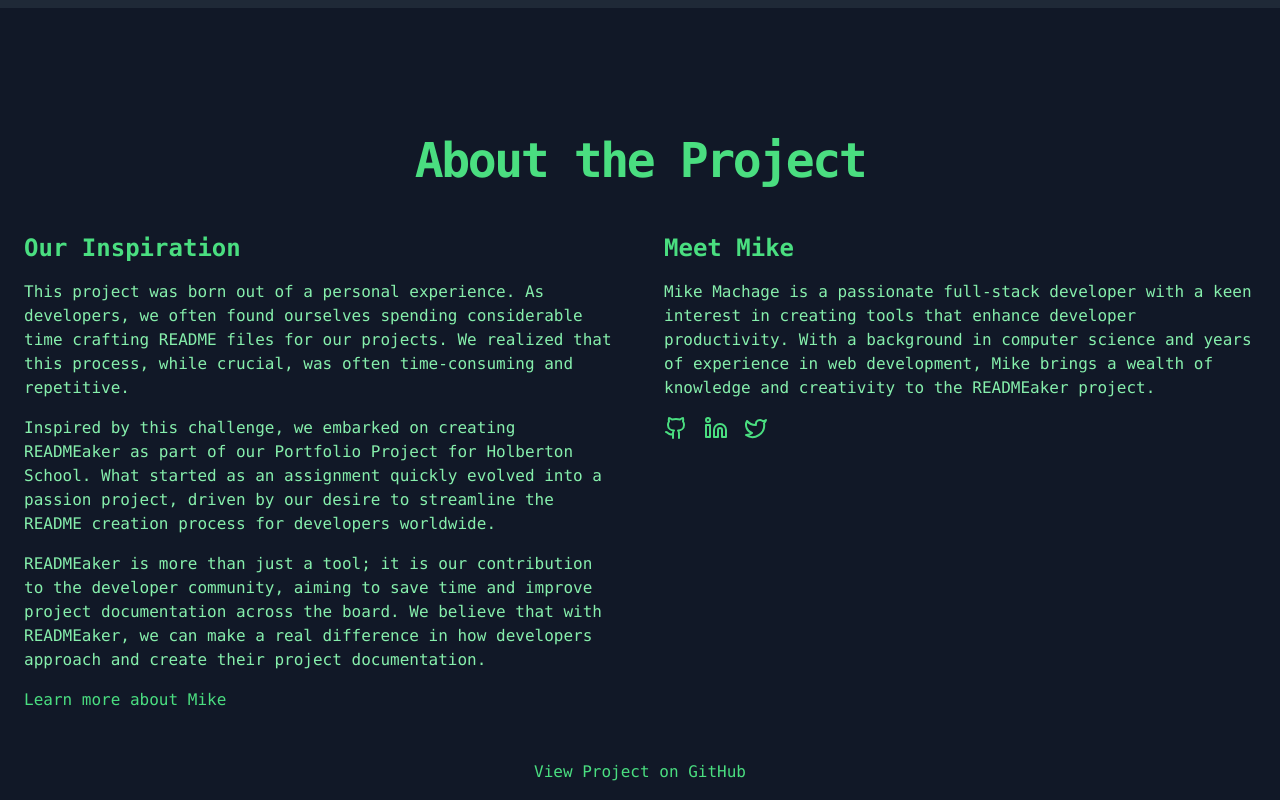
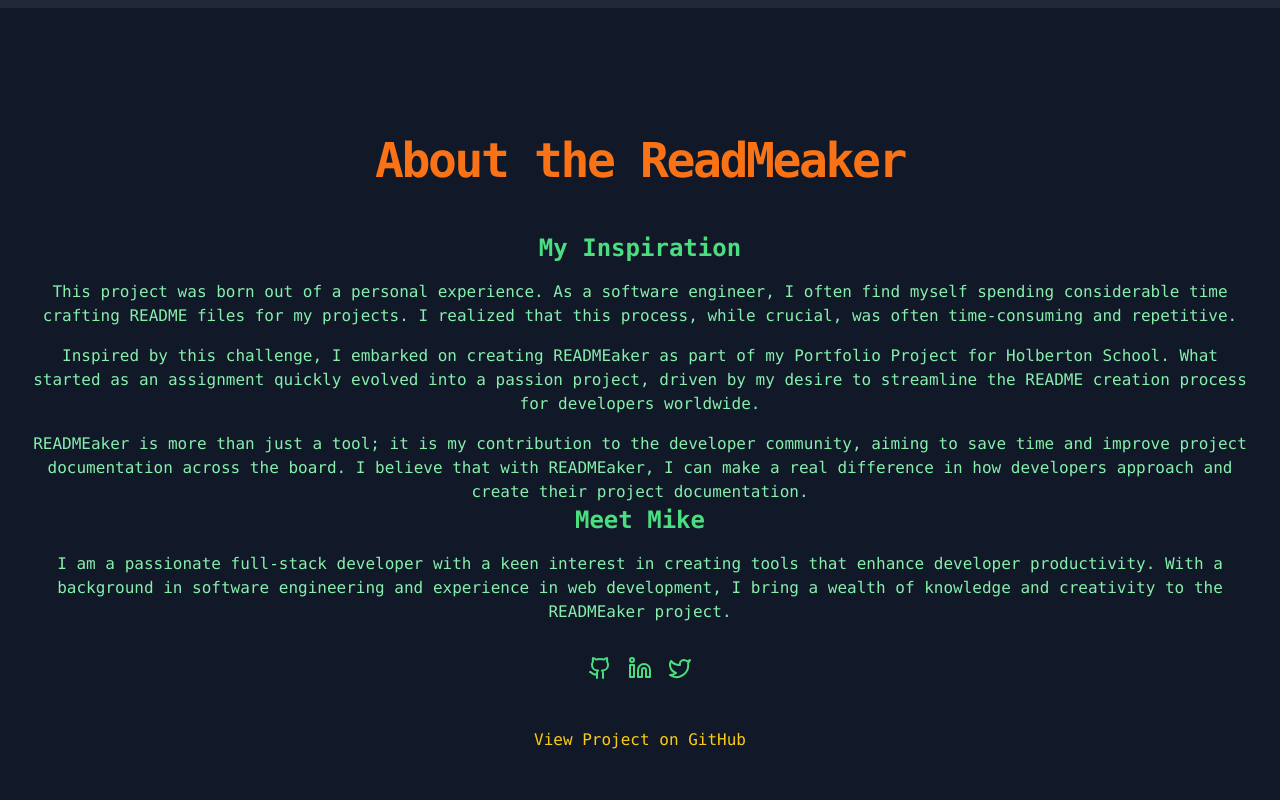
Before and after one commit to machage9603/ReadMeaker, a Next.js app: page / in a window 1280 px wide. Shown: the part 1640-2440 px from the top of the page. Built offline with nearby package versions, Linux system fonts and the light colour scheme.

Commit message:
final commit

```diff
--- a/app/page.tsx
+++ b/app/page.tsx
@@ -227,8 +227,8 @@ export default function LandingPage() {
 
         <FadeInWhenVisible>
           <section id="features" className="w-full py-12 md:py-24 lg:py-32 bg-gray-800">
-            <div className="container px-4 md:px-6">
-              <h2 className="text-3xl font-bold tracking-tighter sm:text-4xl md:text-5xl text-center mb-12 text-green-400">
+            <div className="container px-4 md:px-6 flex flex-col items-center text-center">
+              <h2 className="text-3xl font-bold tracking-tighter sm:text-4xl md:text-5xl text-center mb-12 text-orange-600">
                 Key Features
               </h2>
               <FeatureCarousel features={features} />
@@ -238,47 +238,35 @@ export default function LandingPage() {
 
         <FadeInWhenVisible>
           <section id="about" className="w-full py-12 md:py-24 lg:py-32 bg-gray-900">
-            <div className="container px-4 md:px-6">
-              <h2 className="text-3xl font-bold tracking-tighter sm:text-4xl md:text-5xl text-center mb-12 text-green-400">
-                About the Project
+            <div className="container px-4 md:px-6 flex flex-col items-center text-center">
+              <h2 className="text-3xl font-bold tracking-tighter sm:text-4xl md:text-5xl mb-12 text-orange-500">
+                About the ReadMeaker
               </h2>
-              <div className="grid gap-12 lg:grid-cols-2">
-                <div className="text-center lg:text-left">
-                  <h3 className="text-2xl font-bold mb-4 text-green-400">Our Inspiration</h3>
+              <div className="grid gap-12 lg:grid-cols-1 items-center justify-cente">
+                <div className="text-center lg:text-center flex flex-col items-center">
+                  <h3 className="text-2xl font-bold mb-4 text-green-400">My Inspiration</h3>
                   <p className="text-green-300 mb-4">
-                    This project was born out of a personal experience. As developers, we often found ourselves spending considerable time crafting README files for our projects. We realized that this process, while crucial, was often time-consuming and repetitive.
+                    This project was born out of a personal experience. As a software engineer, I often find myself spending considerable time crafting README files for my projects. I realized that this process, while crucial, was often time-consuming and repetitive.
                   </p>
                   <p className="text-green-300 mb-4">
-                    Inspired by this challenge, we embarked on creating READMEaker as part of our Portfolio Project for Holberton School. What started as an assignment quickly evolved into a passion project, driven by our desire to streamline the README creation process for developers worldwide.
+                    Inspired by this challenge, I embarked on creating READMEaker as part of my Portfolio Project for Holberton School. What started as an assignment quickly evolved into a passion project, driven by my desire to streamline the README creation process for developers worldwide.
                   </p>
                   <p className="text-green-300">
-                    READMEaker is more than just a tool; it is our contribution to the developer community, aiming to save time and improve project documentation across the board. We believe that with READMEaker, we can make a real difference in how developers approach and create their project documentation.
+                    READMEaker is more than just a tool; it is my contribution to the developer community, aiming to save time and improve project documentation across the board. I believe that with READMEaker, I can make a real difference in how developers approach and create their project documentation.
                   </p>
-                  <p className="mt-4">
-                    <motion.div
-                      whileHover={{ scale: 1.05 }}
-                      whileTap={{ scale: 0.95 }}
-                    >
-                      <Link href="https://www.mikemachage.tech" className="text-green-400 hover:underline">
-                        Learn more about Mike
-                      </Link>
-                    </motion.div>
-                  </p>
-                </div>
-                <div className="text-center lg:text-left">
                   <h3 className="text-2xl font-bold mb-4 text-green-400">Meet Mike</h3>
                   <p className="text-green-300 mb-4">
-                    Mike Machage is a passionate full-stack developer with a keen interest in creating tools that enhance developer productivity. With a background in computer science and years of experience in web development, Mike brings a wealth of knowledge and creativity to the READMEaker project.
+                    I am a passionate full-stack developer with a keen interest in creating tools that enhance developer productivity. With a background in software engineering and experience in web development, I bring a wealth of knowledge and creativity to the READMEaker project.
                   </p>
                   <div className="flex justify-center lg:justify-start space-x-4 mt-4">
                     <motion.div whileHover={{ y: -2 }} whileTap={{ y: 0 }}>
-                      <Link href="https://github.com/mikemachage" className="text-green-400 hover:text-green-300">
+                      <Link href="https://github.com/mikemachage" className="text-green-400 hover:text-black-300">
                         <Github className="h-6 w-6" />
                         <span className="sr-only">GitHub</span>
                       </Link>
                     </motion.div>
                     <motion.div whileHover={{ y: -2 }} whileTap={{ y: 0 }}>
-                      <Link href="https://www.linkedin.com/in/mikemachage/" className="text-green-400 hover:text-green-300">
+                      <Link href="https://www.linkedin.com/in/mikemachage/" className="text-green-400 hover:text-blue-300">
                         <Linkedin className="h-6 w-6" />
                         <span className="sr-only">LinkedIn</span>
                       </Link>
@@ -297,7 +285,7 @@ export default function LandingPage() {
                   whileHover={{ scale: 1.05 }}
                   whileTap={{ scale: 0.95 }}
                 >
-                  <Link href="https://github.com/mikemachage/readmeaker" className="text-green-400 hover:underline">
+                  <Link href="https://github.com/machage9603/readmeaker" className="text-yellow-400 hover:underline">
                     View Project on GitHub
                   </Link>
                 </motion.div>
```
